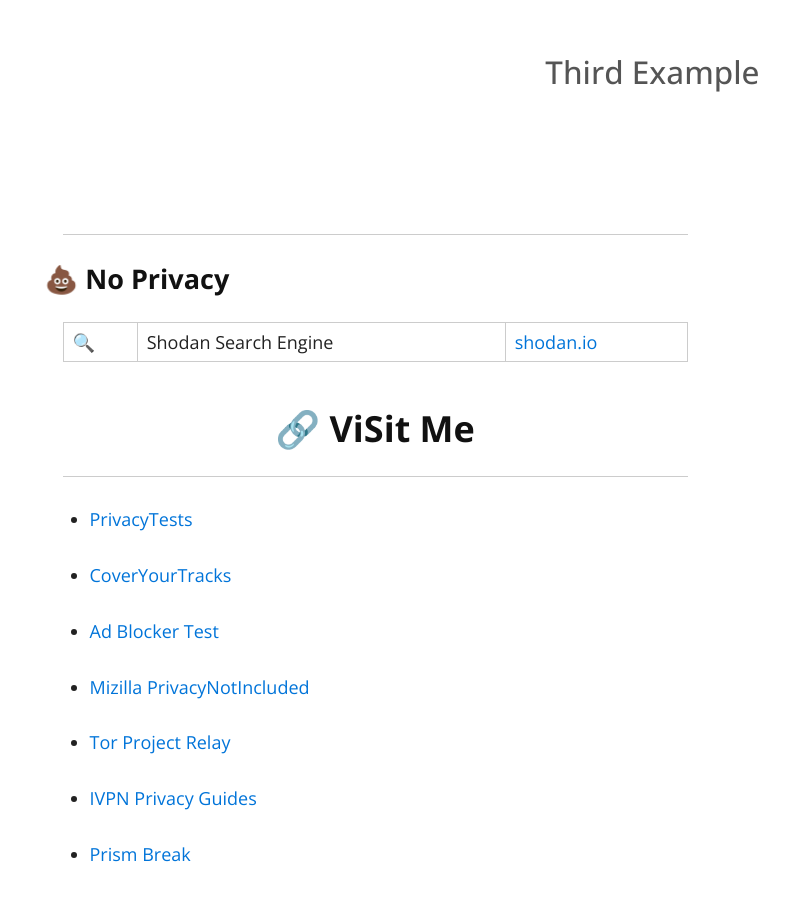
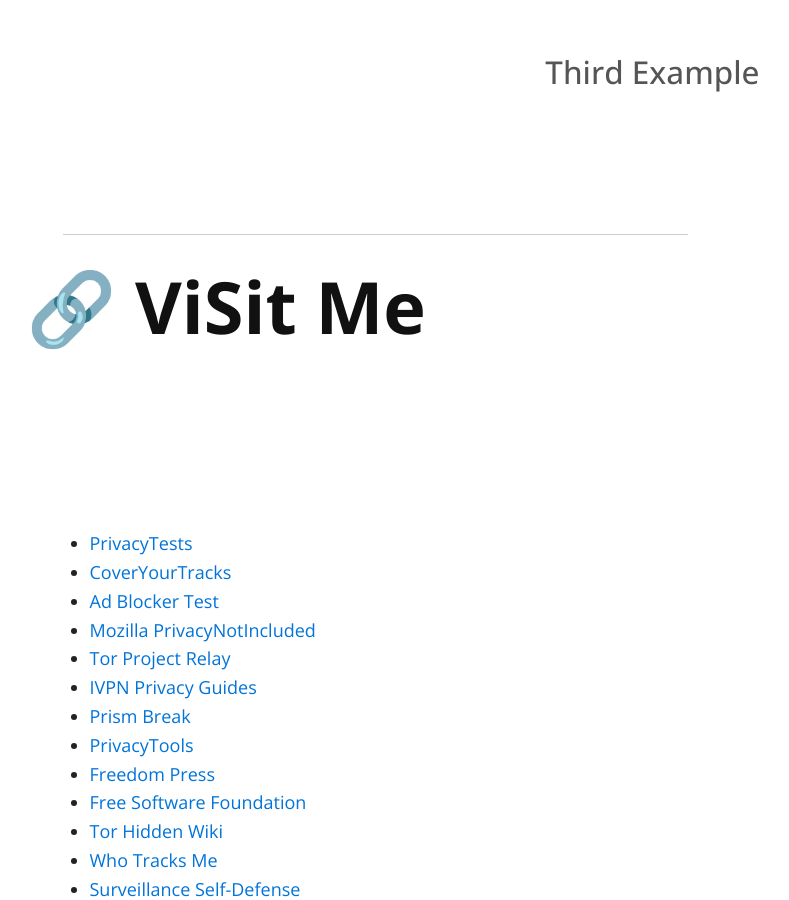
Before and after one commit to jcabeza/Privacy, a Jekyll site: the page built from index.md, in a window 1280 px wide and 900 px high, scrolled down 3663 px. Shown: the whole window, without its empty margins (265-1054 px from the left). Built offline with Jekyll 4.4.1, drawn with Linux system fonts in a browser that asks for light colours; nearby versions of some CDN libraries.

Commit message:
Update index.md

```diff
--- a/index.md
+++ b/index.md
@@ -100,42 +100,21 @@
 
 ---
 
-#### 💩 No Privacy
-
-|🔍| Shodan Search Engine | [shodan.io](https://www.shodan.io) |
-
-<p align="center">
-<h3 align="center"> 🔗 ViSit Me </h3>
-</p>
-
----
+# 🔗 ViSit Me
 
  - [PrivacyTests](https://privacytests.org/)
-
  - [CoverYourTracks](https://coveryourtracks.eff.org/)
-
  - [Ad Blocker Test](https://d3ward.github.io/toolz/adblock.html)
-
- - [Mizilla PrivacyNotIncluded](https://foundation.mozilla.org/fr/privacynotincluded/)
-
+ - [Mozilla PrivacyNotIncluded](https://foundation.mozilla.org/fr/privacynotincluded/)
  - [Tor Project Relay](https://community.torproject.org/relay/)
-
  - [IVPN Privacy Guides](https://www.ivpn.net/privacy-guides)
-
  - [Prism Break](https://prism-break.org/en/)
-
  - [PrivacyTools](https://www.privacytools.io/)
-
  - [Freedom Press](https://freedom.press/)
-
  - [Free Software Foundation](https://www.fsf.org/)
-
  - [Tor Hidden Wiki](https://thehiddenwiki.org/)
-
  - [Who Tracks Me](https://whotracks.me/)
-
  - [Surveillance Self-Defense](https://ssd.eff.org/)
-
  - [Guardian Project](https://guardianproject.github.io/haven/)
 
 <hr>
```
